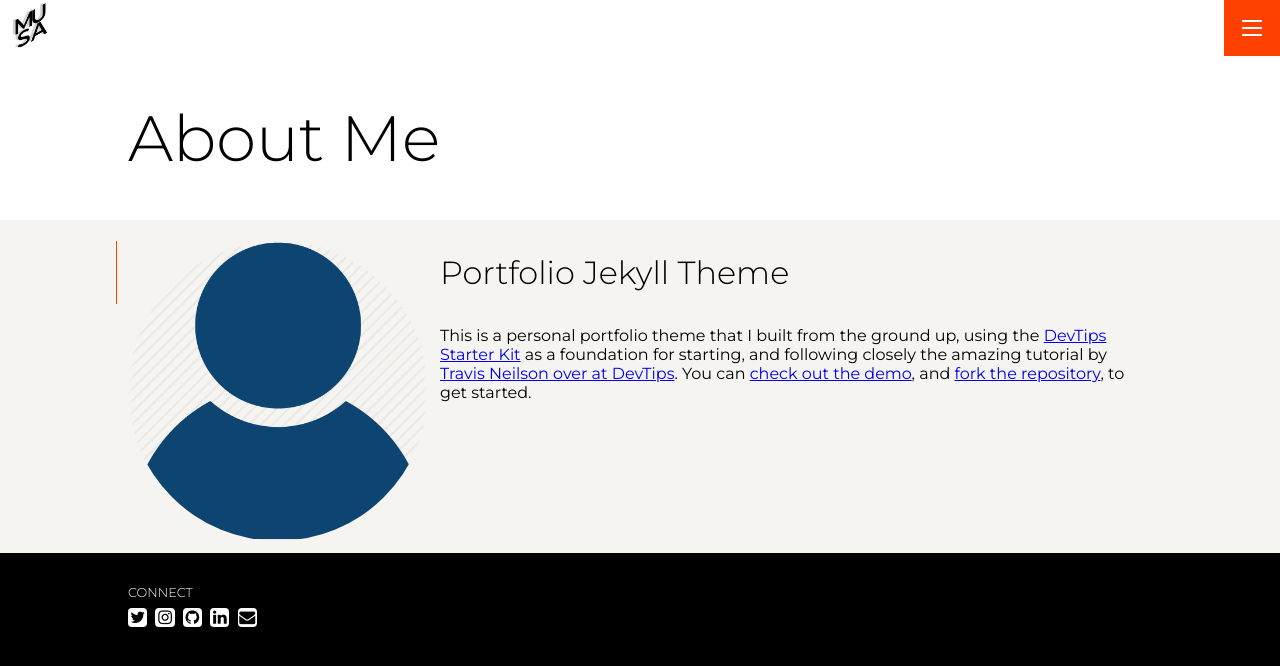
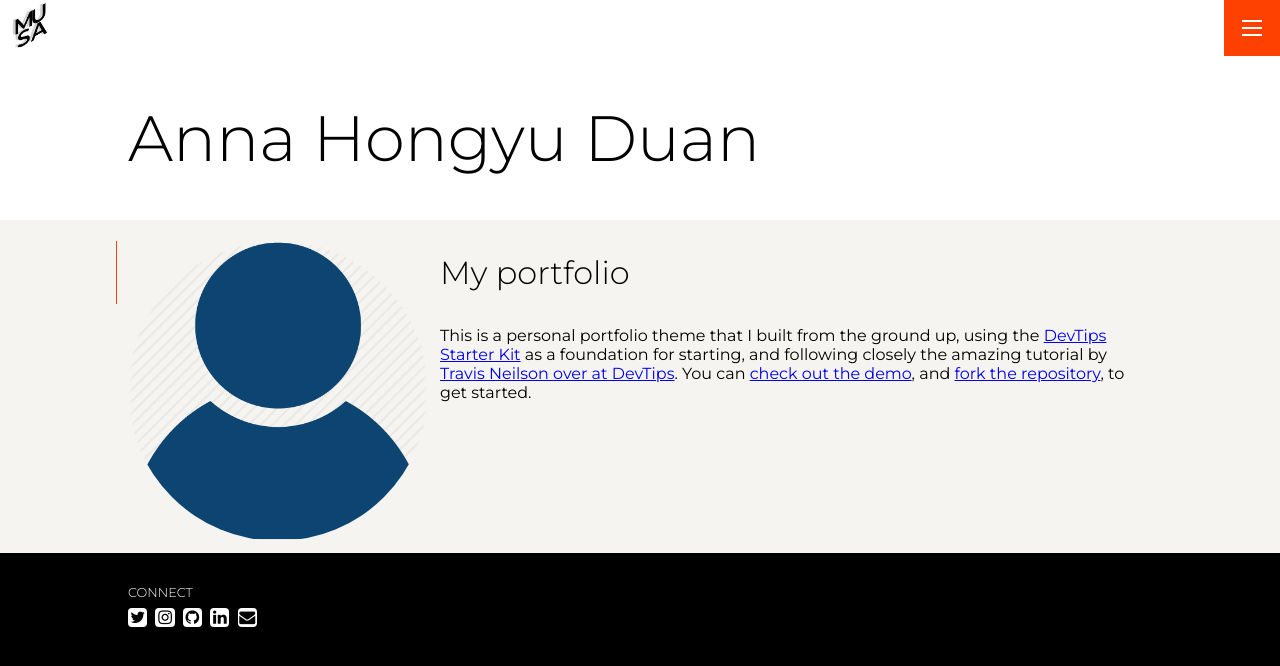
Before and after one commit to annaduan09/portfolio_2023, a Jekyll site: the page built from pages/about.md, in a window 1280 px wide. Shown: the top 666 px of the page. Built offline with Jekyll 4.4.1, drawn with Linux system fonts in a browser that asks for light colours.

Commit message:
Update about.md

```diff
--- a/pages/about.md
+++ b/pages/about.md
@@ -1,10 +1,10 @@
 ---
 layout: about
-title: About Me
+title: Anna Hongyu Duan
 headshot: /assets/img/headshot.webp
 permalink: /about
 ---
 
-# Portfolio Jekyll Theme
+# My portfolio
 
 This is a personal portfolio theme that I built from the ground up, using the [DevTips Starter Kit](http://devtipsstarterkit.com/) as a foundation for starting, and following closely the amazing tutorial by [Travis Neilson over at DevTips](https://www.youtube.com/watch?v=T6jKLsxbFg4&list=PL0CB3OvPhDA_STygmp3sDenx3UpdOMk7P). You can [check out the demo](lenpaul.github.io/portfolio-jekyll-theme/), and [fork the repository](https://github.com/LeNPaul/portfolio-jekyll-theme/fork), to get started.
```
